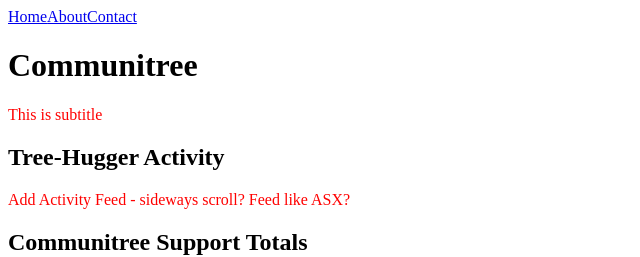
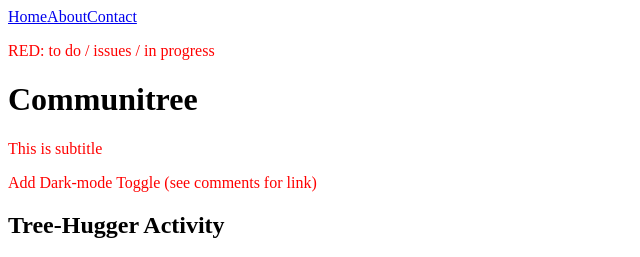
Before and after one commit to Ms-KL/crowdfunding, a React (Vite) app: page / in a window 1280 px wide. Shown: the top 257 px of the page, without its empty margins (0-640 px from the left). Built offline with nearby package versions, Linux system fonts and the light colour scheme; no server answers.

Commit message:
To Do notes added for About and Home Pages

```diff
--- a/src/App.jsx
+++ b/src/App.jsx
@@ -34,7 +34,7 @@ const router = createBrowserRouter([
 // : = path param
 
 function App() {
-  return <RouterProvider router={router} />;
+  return <RouterProvider router={router} />
 }
 
 export default App;
--- a/src/pages/AboutPage.jsx
+++ b/src/pages/AboutPage.jsx
@@ -5,7 +5,7 @@ function AboutPage () {
     return (
         <>
             <h1>This is the about page</h1>
-            <p>Add info on Communitree, tree-huggers, where the money goes etc</p>
+            <p className="kl-to-do">Add info on Communitree, tree-huggers, where the money goes etc</p>
         </>
     );
 }
--- a/src/pages/HomePage.jsx
+++ b/src/pages/HomePage.jsx
@@ -51,8 +51,12 @@ function HomePage() {
 
   return (
     <div>
+      <p className="kl-to-do">RED: to do / issues / in progress</p>
       <h1>Communitree</h1>
       <p className="kl-to-do">This is subtitle</p>
+
+      <p className="kl-to-do">Add Dark-mode Toggle (see comments for link)</p>
+      {/* https://www.makeuseof.com/how-to-add-dark-mode-to-a-react-application/ */}
 
       <h2>Tree-Hugger Activity</h2>
       <p className="kl-to-do">Add Activity Feed - sideways scroll? Feed like ASX?</p>
```
